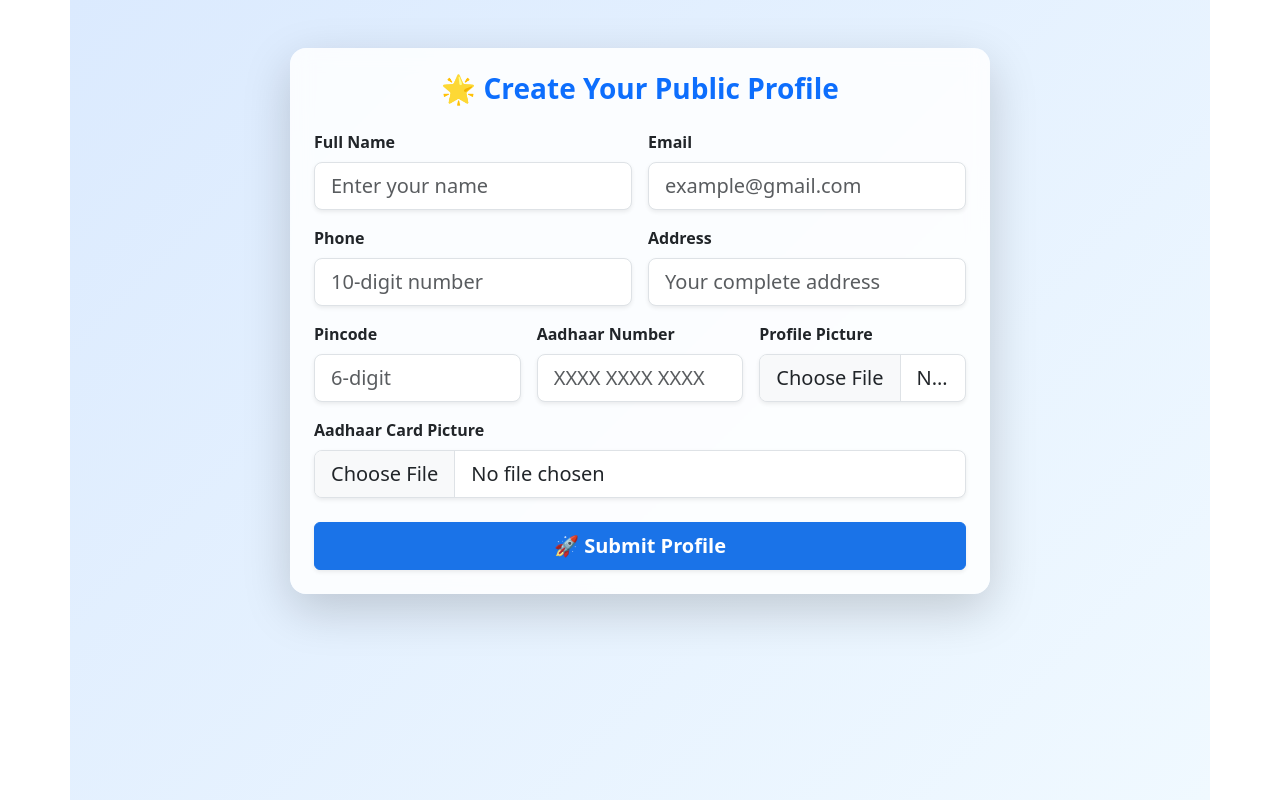
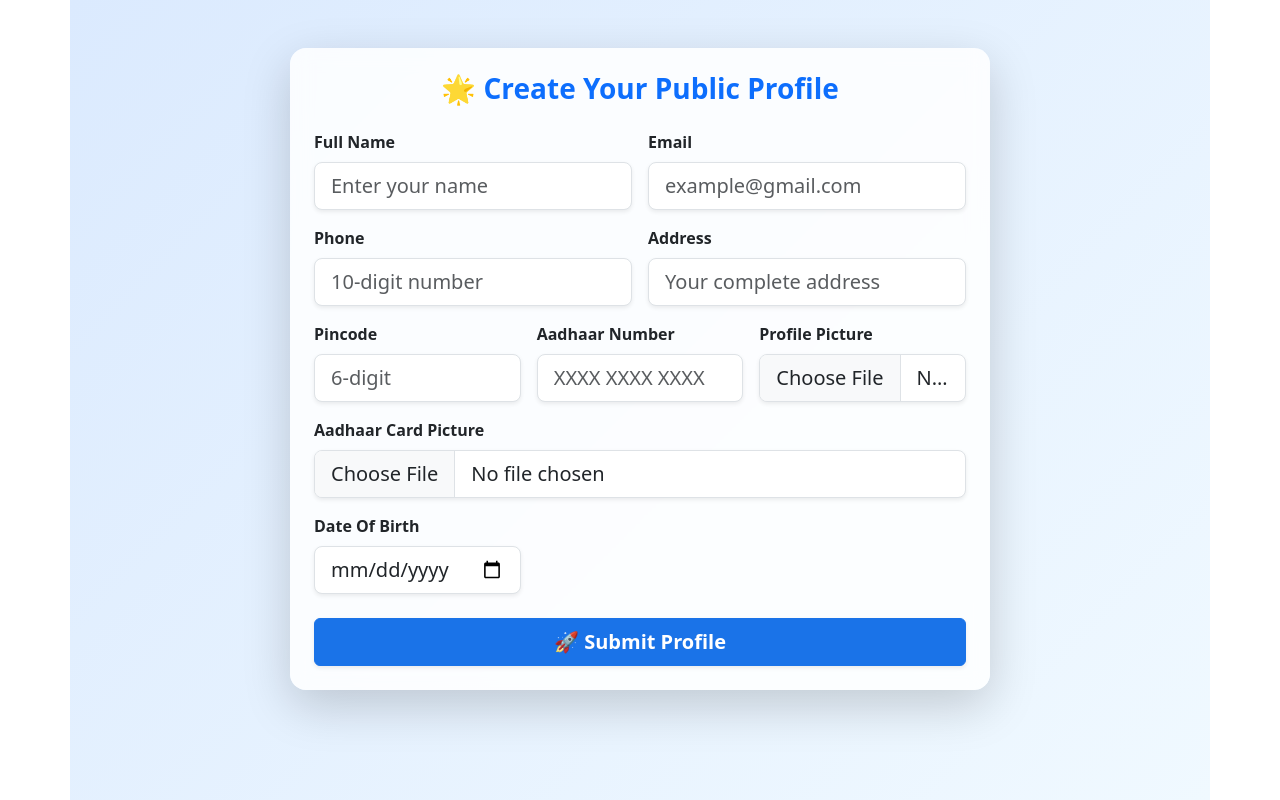
Before and after one commit to Tarunshakya1999/indokonafrontend, a React (Vite) app: page /pf in a window 1280 px wide. Built offline with nearby package versions, Linux system fonts and the light colour scheme.

Commit message:
new uy6g4

```diff
--- a/src/PublicProfile.jsx
+++ b/src/PublicProfile.jsx
@@ -10,6 +10,7 @@ export default function PublicProfileForm() {
     address: "",
     pincode: "",
     aadhar_number: "",
+    dob: "",
   });
 
   const [userpic, setUserpic] = useState(null);
@@ -297,6 +298,18 @@ export default function PublicProfileForm() {
                 required
               />
             </div>
+            {/* Date Of Birth*/}
+            <div className="col-md-4">
+              <label className="form-label fw-semibold">Date Of Birth</label>
+              <input
+                type="date"
+                className="form-control form-control-lg shadow-sm"
+                name="dob"
+                value={formData.dob}
+                onChange={handleChange}
+                required
+              />
+            </div>
           </div>
 
           <button
```
